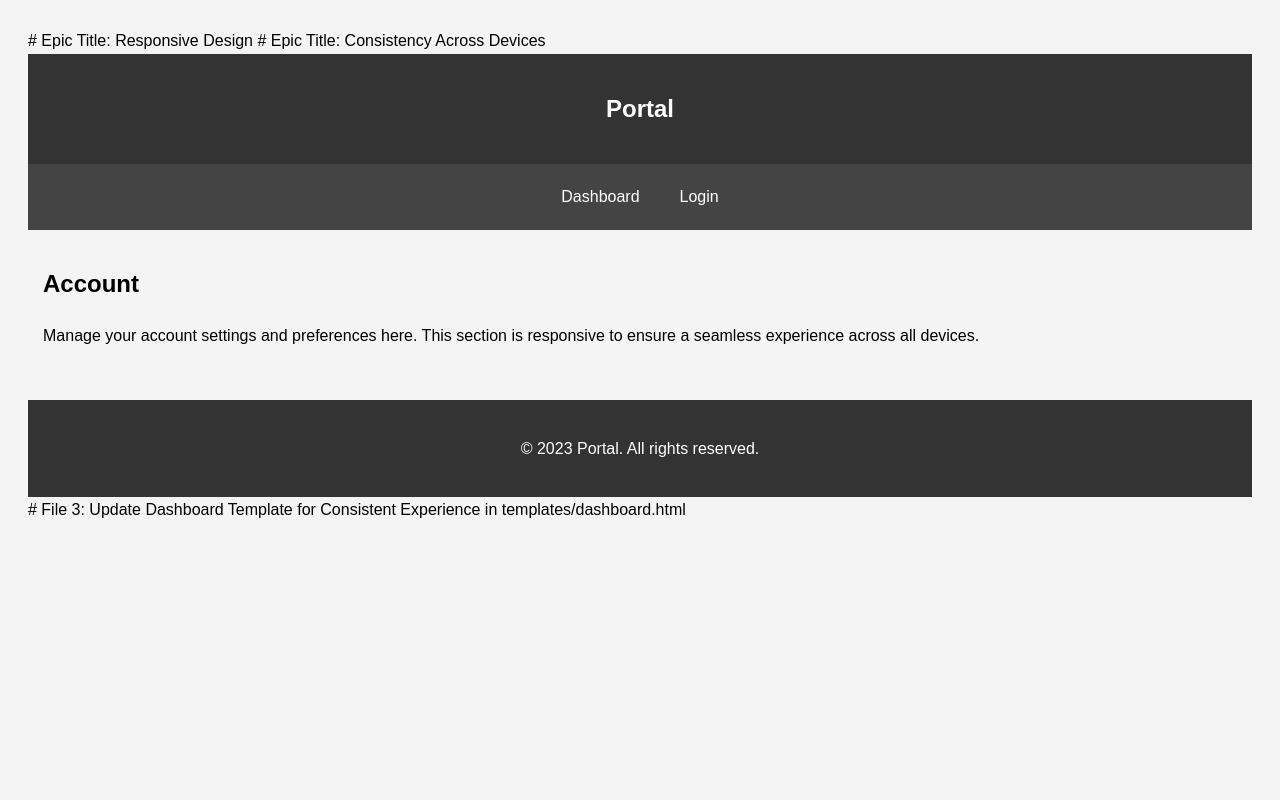
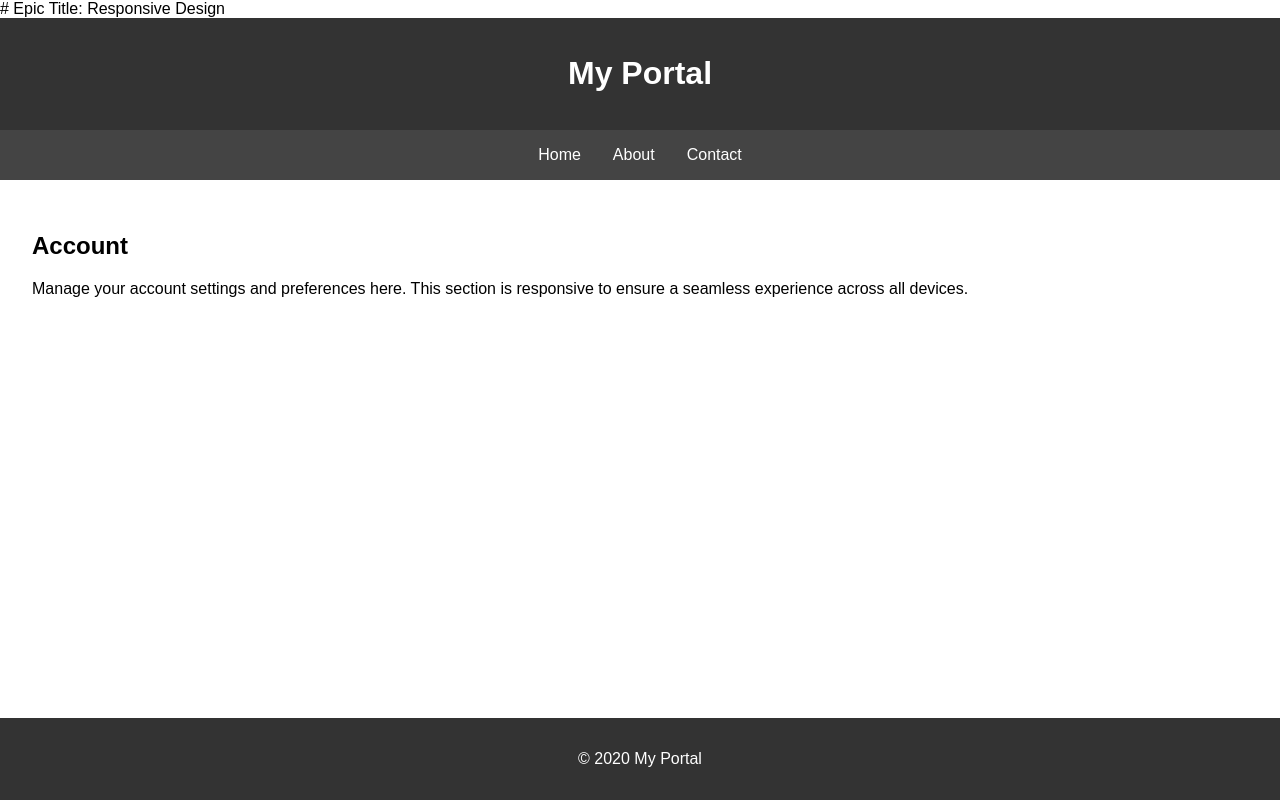
Before and after one commit to Pardhu-Guttula/BankingUsecase, a Python web app: template backend/templates/account.html in a window 1280 px wide. Run offline with Jinja, Linux system fonts and the light colour scheme; the template is opened without the code that fills it: most values are stand-ins (such as "Sample title", 1, 10 or a date in 2020).

Commit message:
commited by n8n

```diff
--- a/backend/templates/base.html
+++ b/backend/templates/base.html
@@ -1,34 +1,32 @@
-# Epic Title: Consistency Across Devices
+<!-- Epic Title: Responsive Design -->
 
 <!DOCTYPE html>
 <html lang="en">
 <head>
     <meta charset="UTF-8">
     <meta name="viewport" content="width=device-width, initial-scale=1.0">
-    <title>{% block title %}Portal{% endblock %}</title>
-    <link rel="stylesheet" href="{{ url_for('static', filename='css/responsive_styles.css') }}">
+    <meta http-equiv="X-UA-Compatible" content="IE=edge">
+    <title>{% block title %}My Portal{% endblock %}</title>
+    <link rel="stylesheet" href="{{ url_for('static', filename='css/main.css') }}">
 </head>
 <body>
-
-<header>
-    <h1 class="header-logo">Portal</h1>
-</header>
-
-<nav class="nav">
-    <a href="{{ url_for('dashboard_controller.get_dashboard') }}">Dashboard</a>
-    <a href="{{ url_for('auth.login') }}">Login</a>
-</nav>
-
-<div class="container">
-    {% block content %}{% endblock %}
-</div>
-
-<footer>
-    <p>&copy; 2023 Portal. All rights reserved.</p>
-</footer>
-
+    <header>
+        <h1>My Portal</h1>
+    </header>
+    <nav>
+        <ul>
+            <li><a href="{{ url_for('index') }}">Home</a></li>
+            <li><a href="#">About</a></li>
+            <li><a href="#">Contact</a></li>
+        </ul>
+    </nav>
+    <main>
+        {% block content %}
+        {% endblock %}
+    </main>
+    <footer>
+        <p>&copy; {{ current_year }} My Portal</p>
+    </footer>
+    <script src="{{ url_for('static', filename='js/main.js') }}"></script>
 </body>
 </html>
-
-
-# File 3: Update Dashboard Template for Consistent Experience in templates/dashboard.html
```
